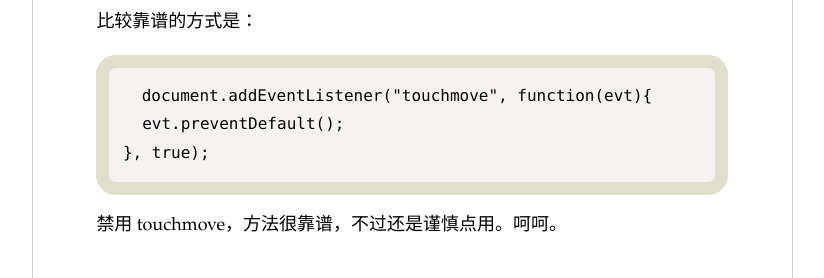
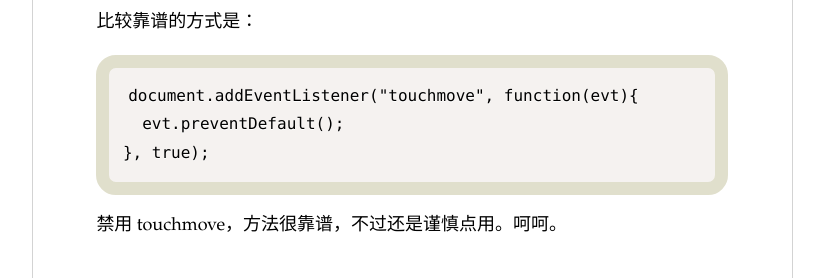
Before and after one commit to barretlee/snippets, a Jekyll site: the page built from _posts/2014-04-27-IOS-doc-scroll.md, in a window 1280 px wide. Shown: the part 719-997 px from the top of the page, without its empty margins (39-863 px from the left). Built offline with Jekyll 4.4.1, drawn with Linux system fonts in a browser that asks for light colours; Markdown is read by kramdown in place of the engine named in the settings; comment, search, counter and statistics services are not loaded.

Commit message:
Update main.css

```diff
--- a/css/main.css
+++ b/css/main.css
@@ -78,6 +78,7 @@ border-radius:8px;
 
 pre {
     font-family: Inconsolata, Consolas, "DEJA VU SANS MONO", "DROID SANS MONO", Proggy;
+    text-indent:-1em;
     font-size: 75%;
     border: dotted 1px #CC929A;
     background-color: Ivory;
```
